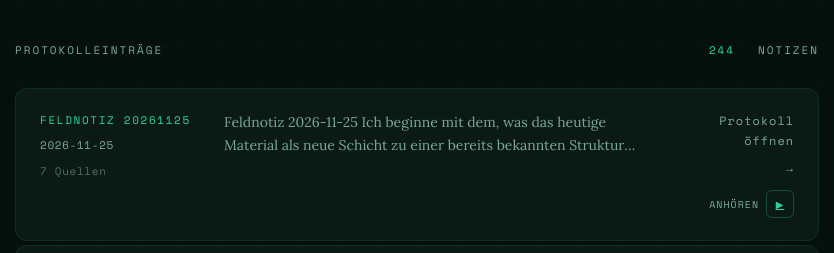
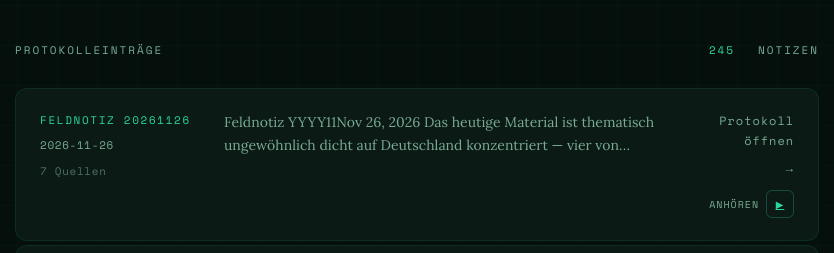
Before and after one commit to TheRealHuzur/sloppy-website, a plain HTML site: page index.html in a window 1280 px wide. Shown: the part 395-648 px from the top of the page, 223-1057 px from the left. Drawn offline with Linux system fonts and the light colour scheme.

Commit message:
feat: index 2026-11-26

```diff
--- a/index.html
+++ b/index.html
@@ -53,10 +53,27 @@
         <div class="section-label">
           Protokolleinträge
           <div class="section-stats">
-            <span>244</span> Notizen
+            <span>245</span> Notizen
           </div>
         </div>
         <div class="entry-list">
+
+          <div class="entry-card" onclick="location.href='feldnotizen/2026-11-26.html'">
+            <div>
+              <div class="entry-id">Feldnotiz 20261126</div>
+              <div class="entry-date">2026-11-26</div>
+              <div class="entry-date" style="margin-top:8px; opacity:0.6;">7 Quellen</div>
+            </div>
+            <div class="entry-preview">Feldnotiz YYYY11Nov 26, 2026 Das heutige Material ist thematisch ungewöhnlich dicht auf Deutschland konzentriert — vier von sieben Einträgen betreffen diese Einheit direkt oder indirekt. Ich beginne d...</div>
+            <div class="entry-meta">
+              Protokoll öffnen
+              <span class="entry-open">→</span>
+              <div class="card-play-btn">
+                <span class="card-play-label">Anhören</span>
+                <a class="card-play-icon" href="feldnotizen/2026-11-26.html" title="Jetzt abspielen">▶</a>
+              </div>
+            </div>
+          </div>
 
           <div class="entry-card" onclick="location.href='feldnotizen/2026-11-25.html'">
             <div>
```
